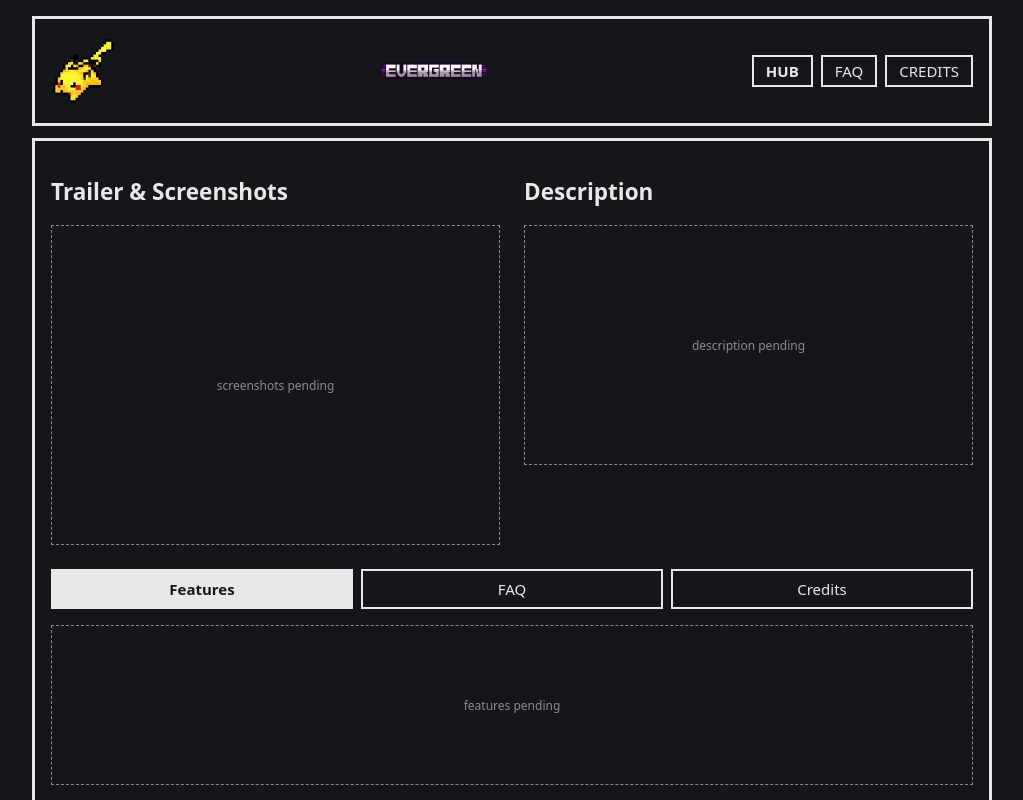
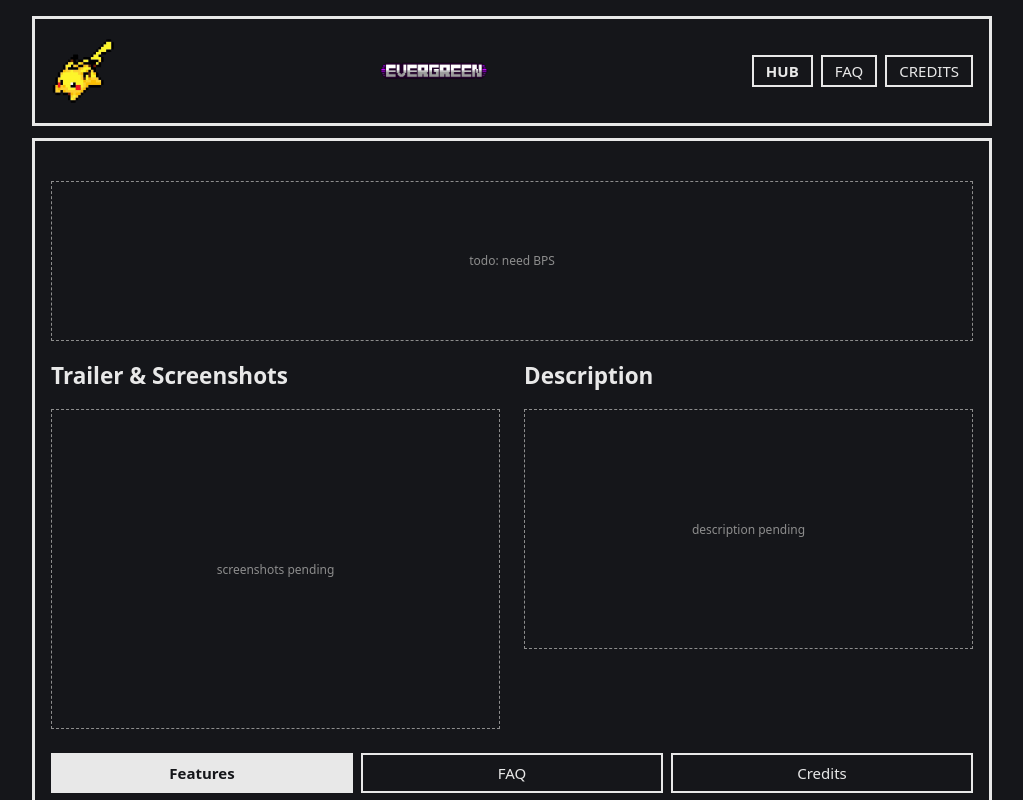
Before and after one commit to shockinglygongas/shockinglygongas.github.io, a Next.js app: page /games/evergreen in a window 1280 px wide. Shown: the top 800 px of the page, without its empty margins (128-1151 px from the left). Built offline with nearby package versions, Linux system fonts and the light colour scheme.

Commit message:
change: moves rom patcher to top of game page

```diff
--- a/app/games/[id]/page.tsx
+++ b/app/games/[id]/page.tsx
@@ -46,6 +46,14 @@ export default async function GamePage({ params }: { params: Promise<{ id: strin
 						))}
 					</nav>
 				) : null}
+
+				<div className="rom-patcher">
+					{game.patch ? (
+						<RomPatcher gameId={game.id} title={game.title} patch={game.patch} />
+					) : (
+						<div className="slot" style={{ minHeight: 160, marginTop: 24 }}>todo: need BPS</div>
+					)}
+				</div>
 
 				<div className="game-detail">
 					<section>
@@ -102,12 +110,6 @@ export default async function GamePage({ params }: { params: Promise<{ id: strin
 					</tbody>
 				</table>
 
-				{game.patch ? (
-					<RomPatcher gameId={game.id} title={game.title} patch={game.patch} />
-				) : (
-					<div className="slot" style={{ minHeight: 160, marginTop: 24 }}>todo: need BPS</div>
-				)}
-
 				<DownloadCount gameId={game.id} label="number of downloads" />
 				<p className="counter">
 					<Link href="/">back to hub</Link>
```
